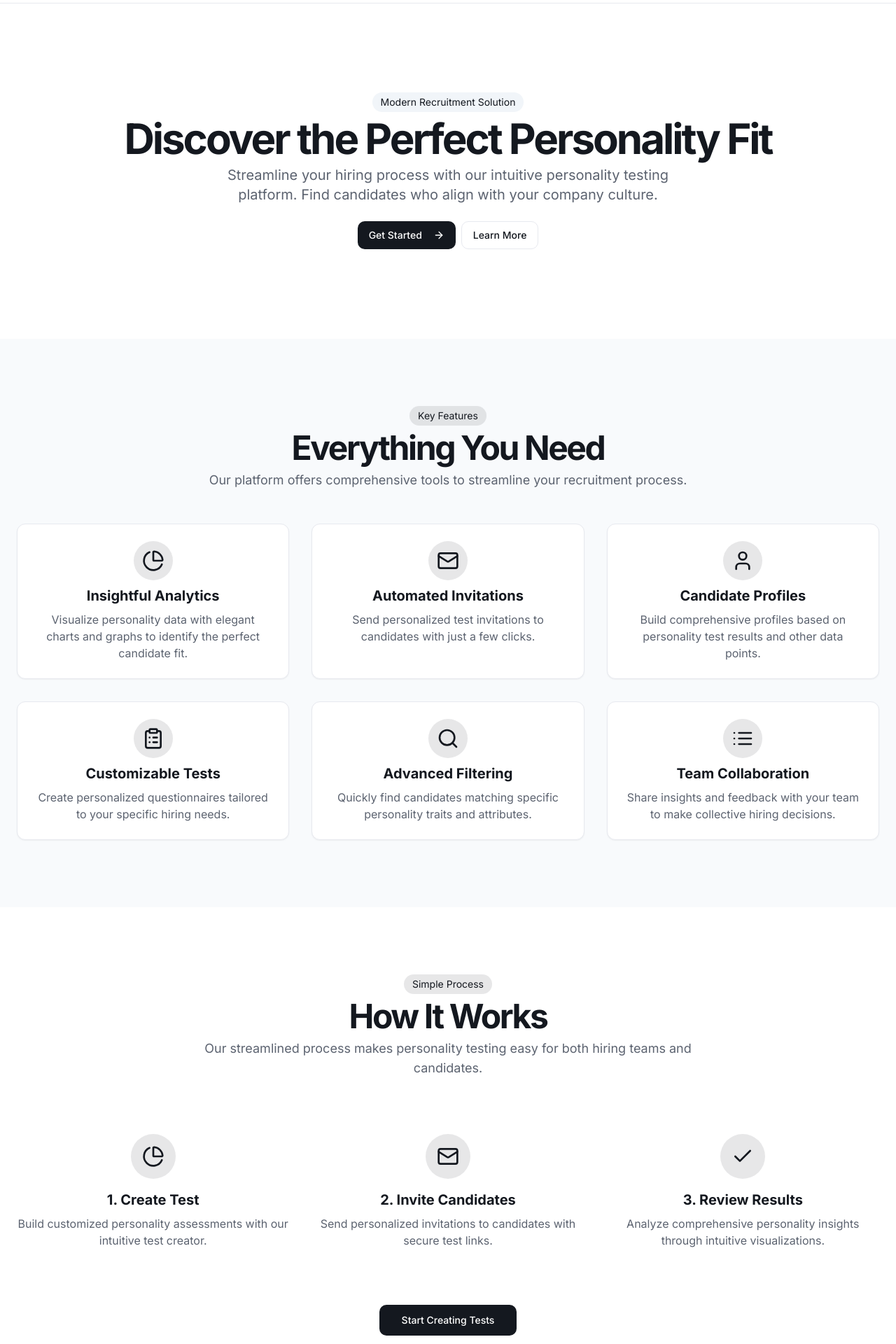
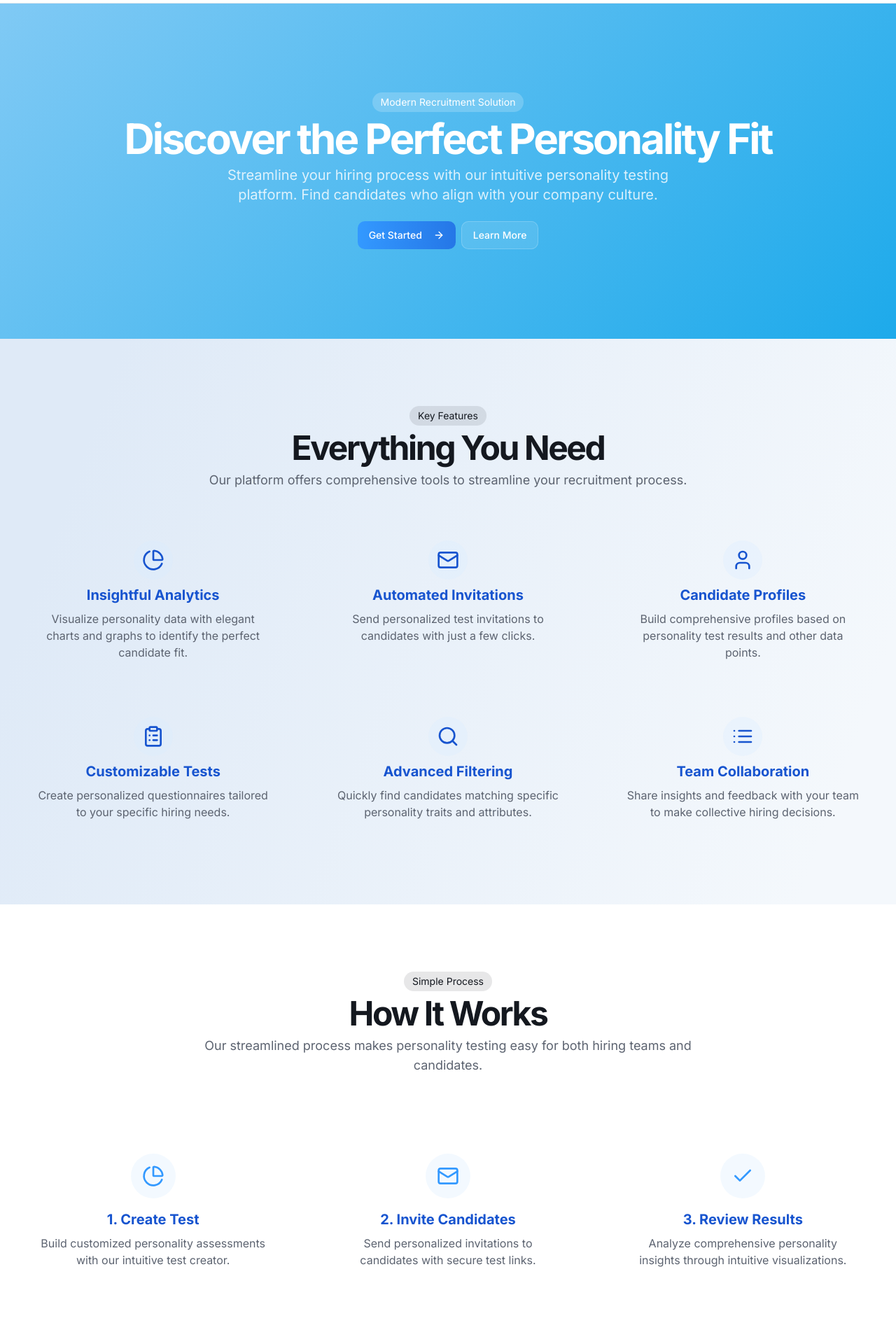
Before and after one commit to SJain0012/hiretest-haven, a React (Vite) app: page / in a window 1280 px wide. Shown: the part 60-1980 px from the top of the page at 70% size. Built offline with nearby package versions, Linux system fonts and the light colour scheme.

Commit message:
Update website appearance
The website appearance was updated.

```diff
--- a/src/components/home/FeaturesSection.tsx
+++ b/src/components/home/FeaturesSection.tsx
@@ -37,7 +37,7 @@ const features = [
 
 const FeaturesSection = () => {
   return (
-    <section className="w-full py-24 bg-secondary/50">
+    <section className="w-full py-24 bg-blue-gradient-soft">
       <div className="container px-4 md:px-6">
         <div className="flex flex-col items-center gap-4 text-center">
           <div className="space-y-2">
@@ -45,7 +45,7 @@ const FeaturesSection = () => {
               Key Features
             </div>
             <h2 className="text-3xl font-bold tracking-tighter sm:text-4xl md:text-5xl">
-              Everything You Need
+              Everything You <span className="blue-gradient-text">Need</span>
             </h2>
             <p className="mx-auto max-w-[700px] text-muted-foreground md:text-lg">
               Our platform offers comprehensive tools to streamline your recruitment process.
@@ -55,12 +55,12 @@ const FeaturesSection = () => {
             {features.map((feature, index) => (
               <div
                 key={index}
-                className="flex flex-col items-center gap-2 rounded-xl bg-background p-6 text-center shadow-sm border border-border card-hover"
+                className="blue-card flex flex-col items-center gap-2 rounded-xl p-6 text-center"
               >
-                <div className="rounded-full bg-primary/10 p-3 text-primary">
+                <div className="rounded-full bg-blue-light/30 p-3 text-blue-dark">
                   {feature.icon}
                 </div>
-                <h3 className="text-xl font-bold">{feature.title}</h3>
+                <h3 className="text-xl font-bold text-blue-dark">{feature.title}</h3>
                 <p className="text-muted-foreground">{feature.description}</p>
               </div>
             ))}
--- a/src/components/home/HeroSection.tsx
+++ b/src/components/home/HeroSection.tsx
@@ -6,30 +6,30 @@ import { ArrowRight } from 'lucide-react';
 
 const HeroSection = () => {
   return (
-    <section className="w-full py-24 md:py-32">
+    <section className="w-full py-24 md:py-32 hero-gradient text-white">
       <div className="container px-4 md:px-6">
         <div className="flex flex-col items-center gap-6 text-center">
           <div className="space-y-2">
-            <div className="inline-block rounded-full bg-secondary px-3 py-1 text-sm">
+            <div className="inline-block rounded-full bg-white/20 px-3 py-1 text-sm text-white">
               Modern Recruitment Solution
             </div>
             <h1 className="text-4xl font-bold tracking-tighter sm:text-5xl md:text-6xl">
-              Discover the Perfect Personality Fit
+              Discover the <span className="blue-gradient-text">Perfect Personality Fit</span>
             </h1>
-            <p className="mx-auto max-w-[700px] text-lg text-muted-foreground md:text-xl">
+            <p className="mx-auto max-w-[700px] text-lg text-white/80 md:text-xl">
               Streamline your hiring process with our intuitive personality testing platform.
               Find candidates who align with your company culture.
             </p>
           </div>
           <div className="flex flex-col gap-2 min-[400px]:flex-row">
             <Link to="/dashboard">
-              <Button className="w-full min-[400px]:w-auto btn-hover">
+              <Button className="w-full min-[400px]:w-auto btn-blue-gradient">
                 Get Started
                 <ArrowRight className="ml-2 h-4 w-4" />
               </Button>
             </Link>
             <Link to="/about">
-              <Button variant="outline" className="w-full min-[400px]:w-auto">
+              <Button variant="outline" className="w-full min-[400px]:w-auto bg-white/10 border-white/20 text-white hover:bg-white/20">
                 Learn More
               </Button>
             </Link>
--- a/src/pages/Index.tsx
+++ b/src/pages/Index.tsx
@@ -25,7 +25,7 @@ const Index = () => {
                   Simple Process
                 </div>
                 <h2 className="text-3xl font-bold tracking-tighter sm:text-4xl md:text-5xl">
-                  How It Works
+                  How It <span className="blue-gradient-text">Works</span>
                 </h2>
                 <p className="mx-auto max-w-[700px] text-muted-foreground md:text-lg">
                   Our streamlined process makes personality testing easy for both hiring teams and candidates.
@@ -33,31 +33,31 @@ const Index = () => {
               </div>
 
               <div className="mt-16 grid grid-cols-1 gap-8 md:grid-cols-3">
-                <div className="flex flex-col items-center text-center">
-                  <div className="flex h-16 w-16 items-center justify-center rounded-full bg-primary/10 mb-4">
-                    <PieChart className="h-8 w-8 text-primary" />
+                <div className="flex flex-col items-center text-center blue-card p-8">
+                  <div className="flex h-16 w-16 items-center justify-center rounded-full bg-blue-light/30 mb-4">
+                    <PieChart className="h-8 w-8 text-blue-medium" />
                   </div>
-                  <h3 className="text-xl font-bold">1. Create Test</h3>
+                  <h3 className="text-xl font-bold text-blue-dark">1. Create Test</h3>
                   <p className="mt-2 text-muted-foreground">
                     Build customized personality assessments with our intuitive test creator.
                   </p>
                 </div>
 
-                <div className="flex flex-col items-center text-center">
-                  <div className="flex h-16 w-16 items-center justify-center rounded-full bg-primary/10 mb-4">
-                    <Mail className="h-8 w-8 text-primary" />
+                <div className="flex flex-col items-center text-center blue-card p-8">
+                  <div className="flex h-16 w-16 items-center justify-center rounded-full bg-blue-light/30 mb-4">
+                    <Mail className="h-8 w-8 text-blue-medium" />
                   </div>
-                  <h3 className="text-xl font-bold">2. Invite Candidates</h3>
+                  <h3 className="text-xl font-bold text-blue-dark">2. Invite Candidates</h3>
                   <p className="mt-2 text-muted-foreground">
                     Send personalized invitations to candidates with secure test links.
                   </p>
                 </div>
 
-                <div className="flex flex-col items-center text-center">
-                  <div className="flex h-16 w-16 items-center justify-center rounded-full bg-primary/10 mb-4">
-                    <Check className="h-8 w-8 text-primary" />
+                <div className="flex flex-col items-center text-center blue-card p-8">
+                  <div className="flex h-16 w-16 items-center justify-center rounded-full bg-blue-light/30 mb-4">
+                    <Check className="h-8 w-8 text-blue-medium" />
                   </div>
-                  <h3 className="text-xl font-bold">3. Review Results</h3>
+                  <h3 className="text-xl font-bold text-blue-dark">3. Review Results</h3>
                   <p className="mt-2 text-muted-foreground">
                     Analyze comprehensive personality insights through intuitive visualizations.
                   </p>
@@ -66,7 +66,7 @@ const Index = () => {
 
               <div className="mt-16">
                 <Link to="/dashboard">
-                  <Button size="lg" className="btn-hover">
+                  <Button size="lg" className="btn-blue-gradient text-white">
                     Start Creating Tests
                   </Button>
                 </Link>
@@ -76,20 +76,20 @@ const Index = () => {
         </section>
 
         {/* CTA Section */}
-        <section className="w-full py-24 bg-primary/5">
+        <section className="w-full py-24 bg-blue-gradient text-white">
           <div className="container px-4 md:px-6">
             <div className="flex flex-col items-center gap-4 text-center">
               <div className="space-y-2">
                 <h2 className="text-3xl font-bold tracking-tighter sm:text-4xl">
                   Ready to Improve Your Hiring Process?
                 </h2>
-                <p className="mx-auto max-w-[600px] text-muted-foreground md:text-lg">
+                <p className="mx-auto max-w-[600px] text-white/80 md:text-lg">
                   Join hundreds of companies finding their perfect candidates through better personality insights.
                 </p>
               </div>
               <div className="mt-6">
                 <Link to="/dashboard">
-                  <Button size="lg" className="btn-hover">
+                  <Button size="lg" className="bg-white/20 hover:bg-white/30 text-white border-white/10">
                     Get Started Now
                   </Button>
                 </Link>
```
